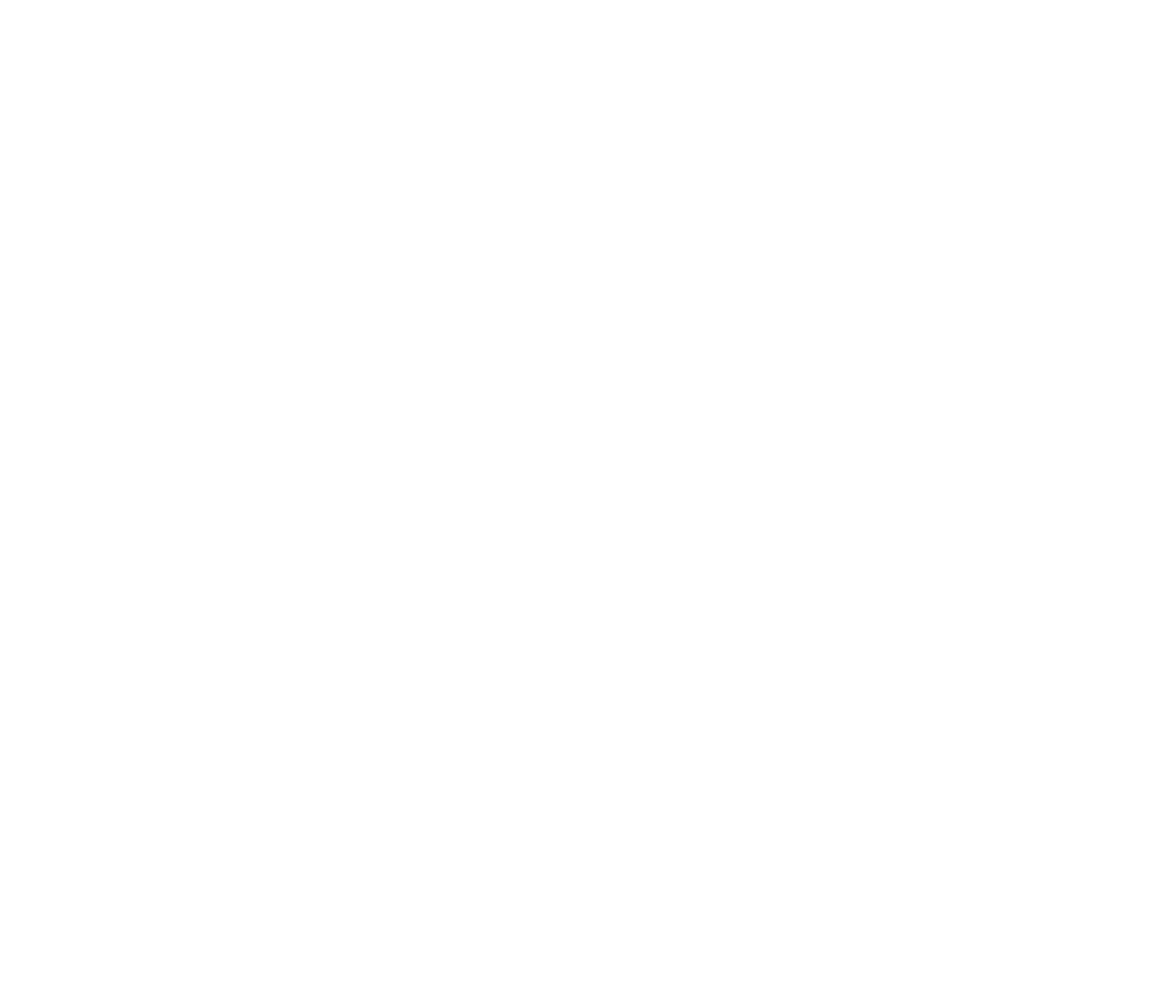
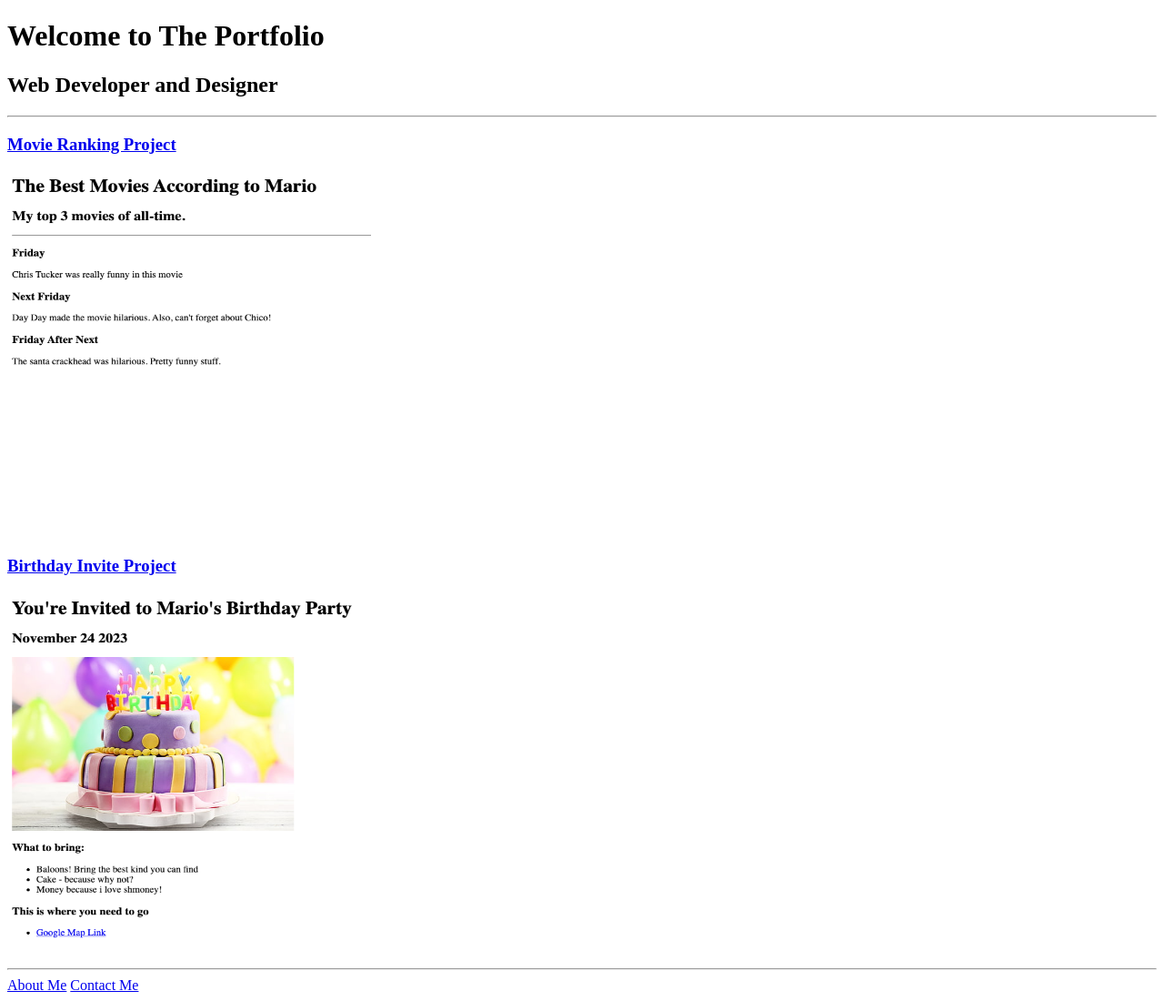
Before and after one commit to n0mv4z/html-portfolio, a plain HTML site: page index.html in a window 1280 px wide. Shown: the whole page at 91% size. Before the commit the page ends 800 px from the top, so only its background shows below. Drawn offline with Linux system fonts and the light colour scheme.

Commit message:
Update index.html

```diff
--- a/index.html
+++ b/index.html
@@ -1,15 +1,21 @@
 <!-- TODO 1: Create the HTML Boilerplate -->
+<!DOCTYPE html>
+<html lang="en">
+<head>
+    <meta charset="UTF-8">
+    <title>My Webpage</title>
+</head>
+<body>
+  <h1>Welcome to The Portfolio</h1>
+  <h2>Web Developer and Designer</h2>
+  <hr />
+  <h3><a href="./public/movie-ranking.html"> Movie Ranking Project</a></h3>
+  <img src="./assets/images/movies.png" alt="movies image" height="400px" width="400"/>
+  <h3> <a href="./public/birthday-invite.html">Birthday Invite Project </a></h3>
+  <img src="./assets/images/birthday.png" alt="birthday image" height="400px" width="400"/>
+  <hr />
+  <a href="./public/about.html">About Me</a>
+  <a href="./public/contact.html">Contact Me</a>
 
-<!-- TODO 2: Add Your previous projects' HTML into the public folder -->
-
-<!-- TODO 3: Take screenshots of your project previews and add the images to the images folder -->
-
-<!-- TODO 4: Add titles/subtitles etc. -->
-
-<!-- TODO 5: Add a link to the project pages -->
-
-<!-- TODO 6: Add images to show the project previews
-HINT for TODO 6: You can use the height attribute set to 200 to make the image smaller:
-https://developer.mozilla.org/en-US/docs/Web/HTML/Element/img#attr-height -->
-
-<!-- TODO 7: Add the Contact Me and About Me page links -->
+</body>
+</html>
```
